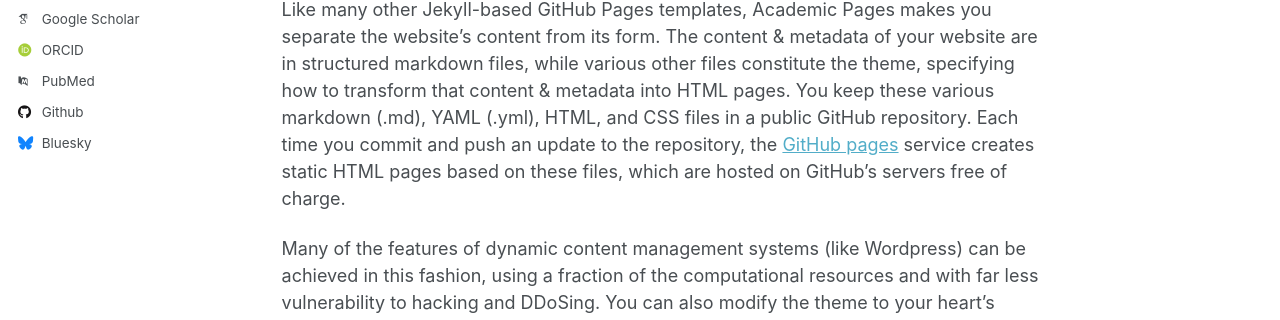
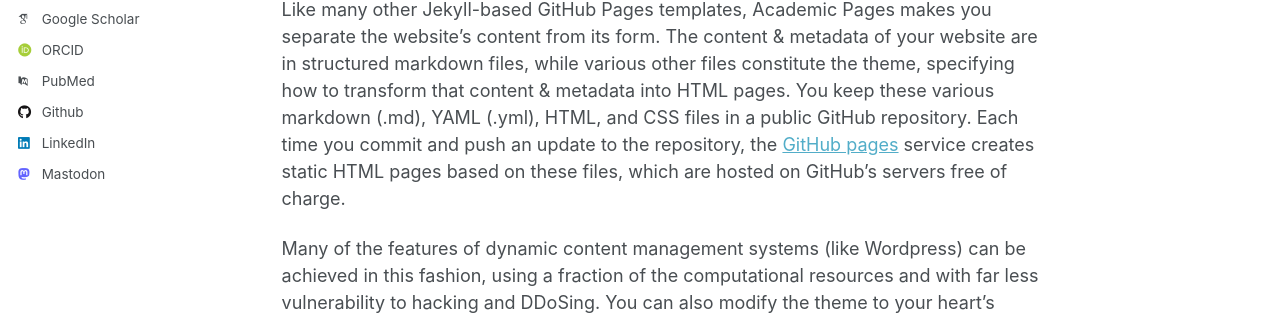
Before and after one commit to hidvegin/hidvegin.github.io, a Jekyll site: the page built from _pages/about.md, in a window 1280 px wide. Shown: the part 522-842 px from the top of the page. Built offline with Jekyll 4.4.1, drawn with Linux system fonts in a browser that asks for light colours; some web fonts are replaced; part of the change alters nothing that is shown.

Commit message:
Update author social links in configuration

```diff
--- a/_config.yml
+++ b/_config.yml
@@ -32,23 +32,24 @@ author:
 
   # Academic websites
   arxiv            : # URL - Update with the correct link to your profile
-  googlescholar    : "https://scholar.google.com/citations?user=PS_CX0AAAAAJ"
+  googlescholar    : "https://scholar.google.com/citations?user=t4IyoCcAAAAJ&hl=en"
   impactstory      : # URL
-  orcid            : "http://orcid.org/yourorcidurl"
+  orcid            : "https://orcid.org/0000-0003-3665-2724"
   semantic         : # URL
   pubmed           : "https://www.ncbi.nlm.nih.gov/pubmed/?term=john+snow"
+  MTMT            : "https://m2.mtmt.hu/gui2/?type=authors&mode=browse&sel=authors10054041"
   researchgate     : # URL
 
   # Repositories and software development
   bitbucket        : # Username - Update with your username on the site
   codepen          : # Username
   dribbble         : # Username
-  github           : "academicpages"
+  github           : "https://github.com/hidvegin"
   kaggle           : # Username
   stackoverflow    : # User number or user number and name (i.e., use "1" or "1/jeff-atwood")
 
   # Social media
-  bluesky          : "bsky.app" # Replace this with you Bluesky username
+  bluesky          : # Replace this with you Bluesky username
   facebook         : # Username
   flickr           : # Username
   foursquare       : # Username
@@ -57,8 +58,8 @@ author:
   keybase          : # Username
   instagram        : # Username
   lastfm           : # Username
-  linkedin         : # Username
-  mastodon         : # URL
+  linkedin         : "norbert-hidvegi"
+  mastodon         : "@NorbertHidvegi"
   medium           : # URL
   pinterest        : # Username
   soundcloud       : # Username
```
